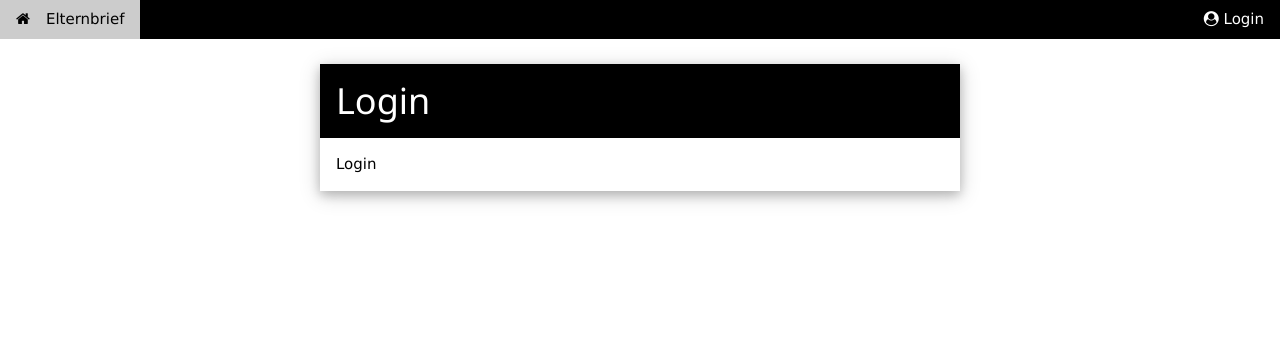
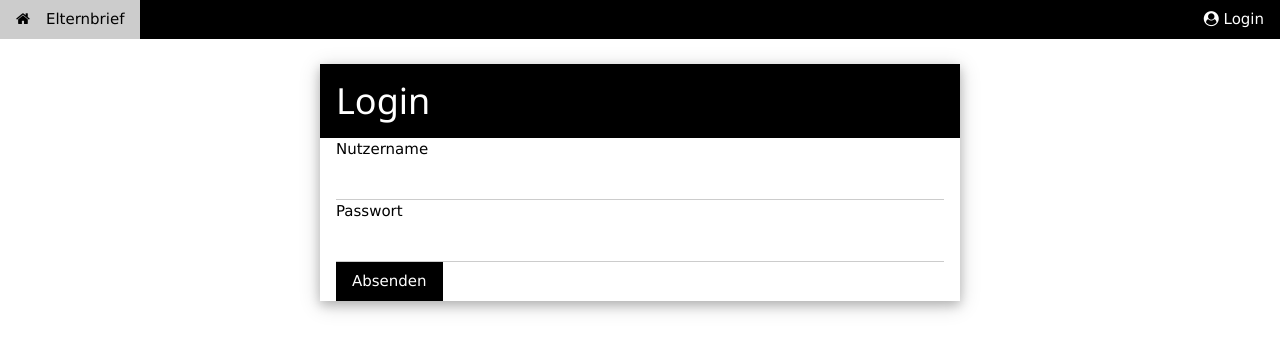
Before and after one commit to deppiedave64/elternbrief, a Django app: page /login/ in a window 1280 px wide. Shown: the top 352 px of the page. Run offline with Django 3.2, Linux system fonts and the light colour scheme.

Commit message:
Add login functionality

```diff
--- a/elternbrief/letters/templates/letters/login.html
+++ b/elternbrief/letters/templates/letters/login.html
@@ -1,16 +1,38 @@
 {% extends "letters/base.html" %}
 
 {% block content %}
+
     <div class="w3-row w3-padding-64 w3-center">
+
+        {% if badlogin %}
+            <div class="w3-panel w3-red">
+                <h3>Login fehlgeschlagen!</h3>
+                <p>Bitte überprüfen Sie Ihre Anmeldeinformationen und versuchen Sie es erneut</p>
+            </div>
+        {% endif %}
+
         <div class="w3-quarter"><p></p></div>
+
         <div class="w3-card-4 w3-half">
             <header class="w3-container w3-theme-d2 w3-left-align">
                 <h1>Login</h1>
             </header>
             <div class="w3-container w3-left-align">
-                <p>Login</p>
+                <form action="{% url 'letters:login' %}" method="post">
+                    {% csrf_token %}
+                    <label>Nutzername</label>
+                    <input class="w3-input" type="text" name="username" id="username">
+
+                    <label>Passwort</label>
+                    <input class="w3-input" type="password" name="password" id="password">
+
+                    <button class="w3-btn w3-theme-d2" type="submit">Absenden</button>
+                </form>
             </div>
         </div>
+
         <div class="w3-quarter"><p></p></div>
+
     </div>
+
 {% endblock %}
--- a/elternbrief/letters/views.py
+++ b/elternbrief/letters/views.py
@@ -1,14 +1,28 @@
-from django.shortcuts import render
+from django.shortcuts import render, redirect
+from django.contrib.auth import authenticate, login as dj_login
 
 
 def index(request):
     context = {}
 
-    if not request.user.is_authenticated:
+    if request.user.is_authenticated:
+        return render(request, 'letters/index_logged_in.html', context)
+    else:
         return render(request, 'letters/index.html', context)
-    else:
-        return render(request, 'letters/index_logged_in.html', context)
 
 
 def login(request):
-    return render(request, 'letters/login.html')
+    if 'username' in request.POST.keys() and 'password' in request.POST.keys():
+        username = request.POST['username']
+        password = request.POST['password']
+        user = authenticate(request, username=username, password=password)
+
+        if user is not None:
+            dj_login(request, user)
+            return redirect('letters:index')
+        else:
+            context = {'badlogin': True}
+            return render(request, 'letters/login.html', context=context)
+
+    else:
+        return render(request, 'letters/login.html')
```
Also changed, not shown: elternbrief/letters/templates/letters/index_logged_in.html (+7 -3 lines).
